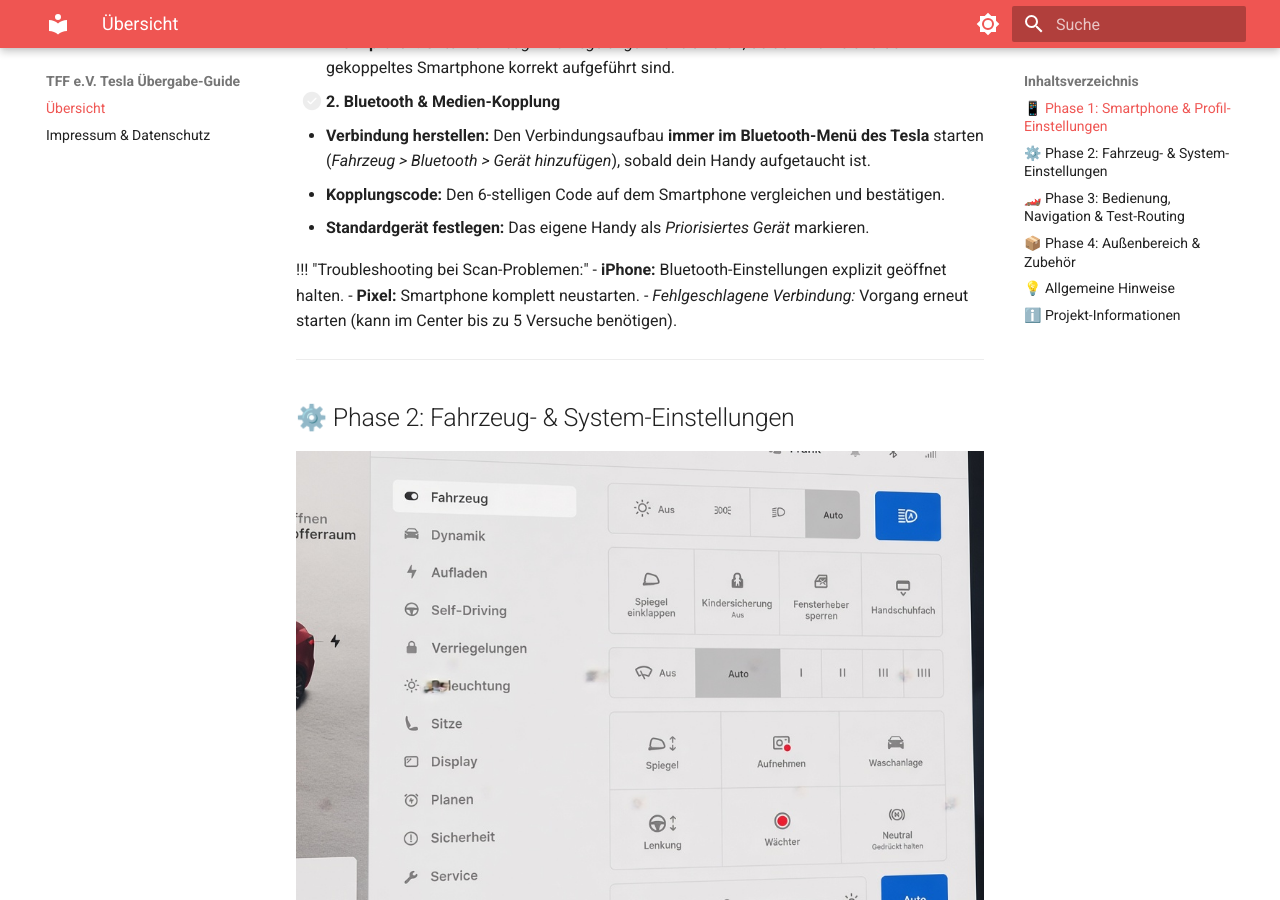
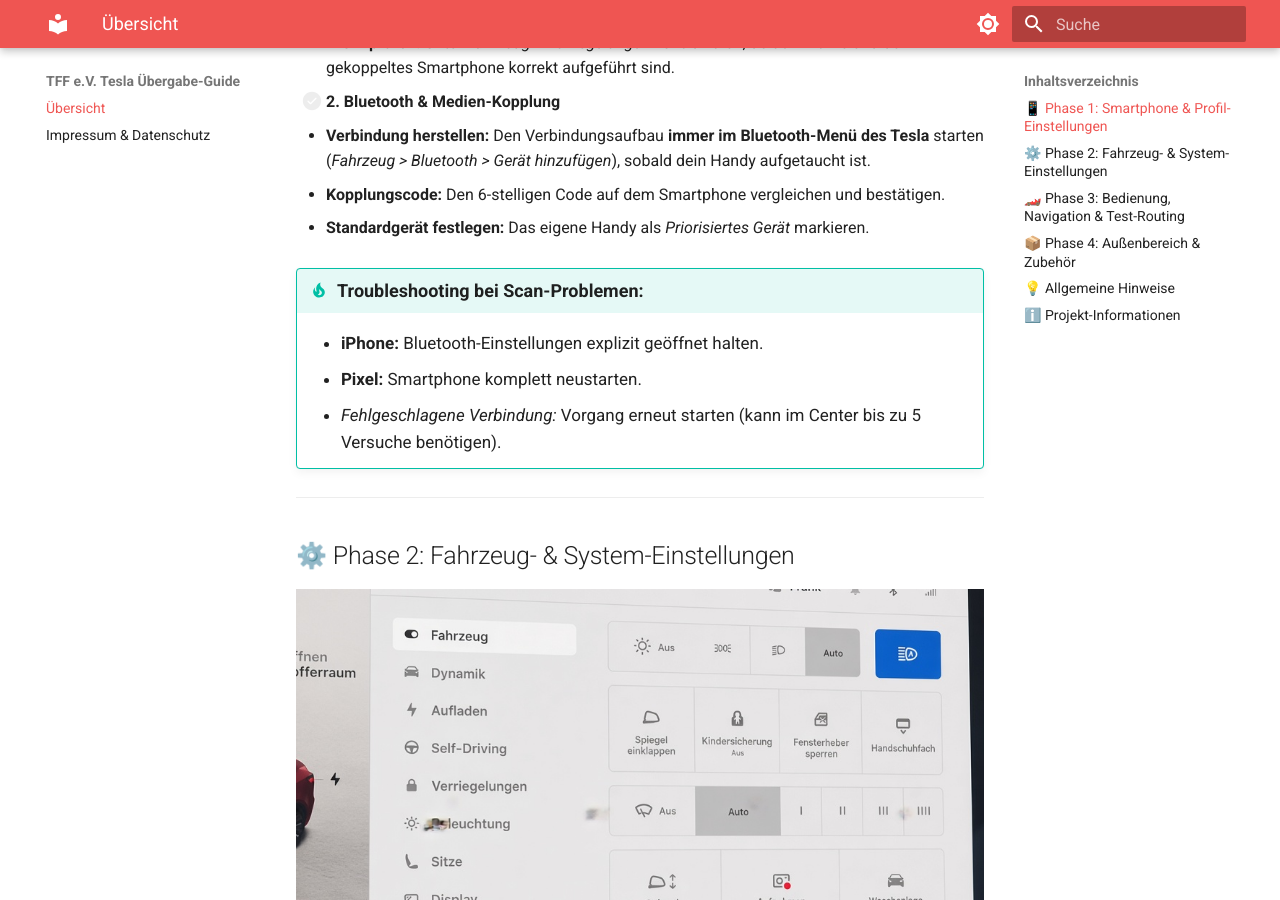
Before and after one commit to Fhiel/TFFeV-Guide, an MkDocs documentation site: the page built from docs/index.md, in a window 1280 px wide and 900 px high, scrolled down 702 px. Built offline with MkDocs 1.6.1 and Material for MkDocs 9.7.7, drawn with Linux system fonts in a browser that asks for light colours; part of the change alters nothing that is shown.

```diff
--- a/docs/index.md
+++ b/docs/index.md
@@ -17,7 +17,7 @@ Herzlichen Glückwunsch zum neuen Tesla! Dieser Guide führt dich Schritt für S
   - **Kopplungscode:** Den 6-stelligen Code auf dem Smartphone vergleichen und bestätigen.
   - **Standardgerät festlegen:** Das eigene Handy als *Priorisiertes Gerät* markieren.
 
-!!! "Troubleshooting bei Scan-Problemen:"
+!!! tip "Troubleshooting bei Scan-Problemen:"
     - **iPhone:** Bluetooth-Einstellungen explizit geöffnet halten.
     - **Pixel:** Smartphone komplett neustarten.
     - *Fehlgeschlagene Verbindung:* Vorgang erneut starten (kann im Center bis zu 5 Versuche benötigen).
```
